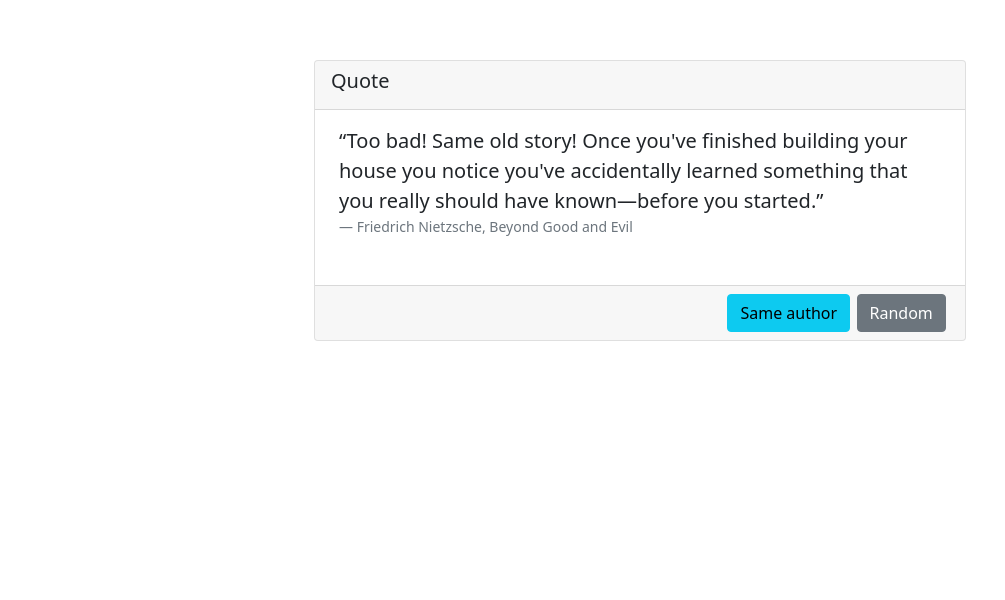
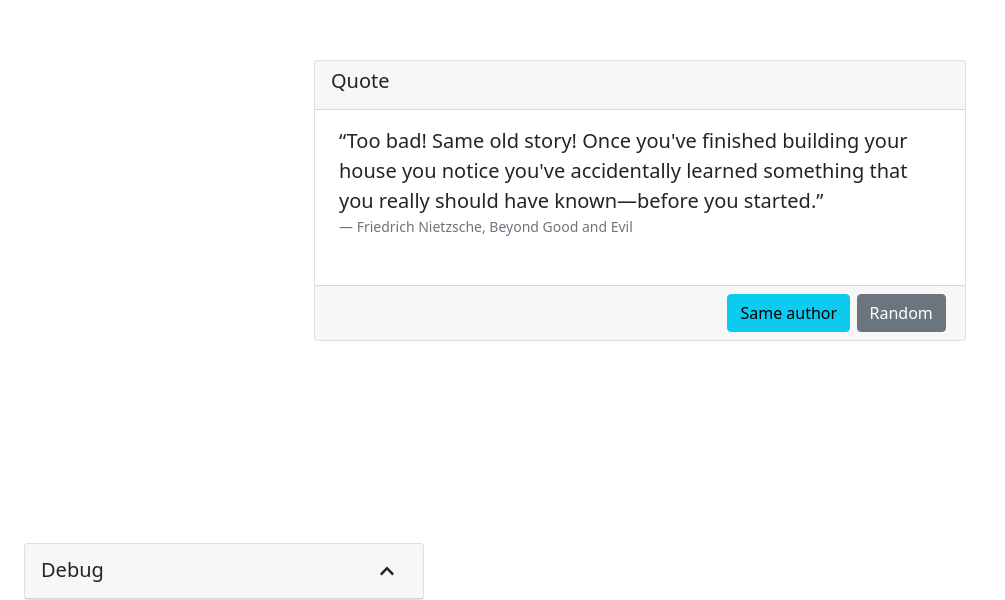
Before and after one commit to huuff/quoteapi, a Vue app: page / in a window 1280 px wide. Shown: the part 200-800 px from the top of the page, without its empty margins (0-1005 px from the left). Built offline with nearby package versions, Linux system fonts and the light colour scheme.

Commit message:
added debug window

```diff
--- a/package.json
+++ b/package.json
@@ -9,6 +9,9 @@
     "lint": "vue-cli-service lint"
   },
   "dependencies": {
+    "@fortawesome/fontawesome-svg-core": "^1.2.36",
+    "@fortawesome/free-solid-svg-icons": "^5.15.4",
+    "@fortawesome/vue-fontawesome": "^3.0.0-5",
     "@types/bootstrap": "^5.1.6",
     "bootstrap": "^5.1.3",
     "core-js": "^3.6.5",
--- a/src/App.vue
+++ b/src/App.vue
@@ -8,11 +8,13 @@
       class="col col-sm-8 col-lg-6"
     ></the-quote-box>
   </div>
+  <the-debug-window class="fixed-bottom ms-4"></the-debug-window>
 </template>
 
 <script setup lang="ts">
 import { ref, onUnmounted } from 'vue';
 import TheQuoteBox from '@/components/TheQuoteBox.vue';
+import TheDebugWindow from '@/components/TheDebugWindow.vue';
 import { Quote } from '@/quotes/quote';
 import { JsonQuoteRetriever } from '@/quotes/json-quote-retriever';
 
--- /dev/null
+++ b/src/components/TheDebugWindow.vue
@@ -0,0 +1,43 @@
+<template>
+<div class="card">
+  <div class="card-header d-flex flex-row justify-content-between align-items-baseline">
+    <h5 class="d-inline">Debug </h5>
+    <button type="button" @click="show = !show" class="btn btn-outline">
+        <font-awesome-icon :icon="show ? 'chevron-down' : 'chevron-up'"></font-awesome-icon>
+    </button>
+  </div>
+  <div class="collapse" ref="collapsibleElement">
+    <div class="card-body">
+      <p>Test text</p>
+    </div>
+  </div>
+</div>
+</template>
+
+<script setup lang="ts">
+import { ref, onMounted, watch } from 'vue';
+import { Collapse } from 'bootstrap';
+
+const collapsibleElement = ref<null | Element>(null);
+let collapsible: null | Collapse;
+const show = ref(false);
+
+onMounted(() => {
+  if (collapsibleElement.value) {
+    collapsible = new Collapse(collapsibleElement.value, { toggle: false});
+  }
+});
+
+watch(show, (newValue: boolean) => {
+  if (newValue)
+    collapsible?.show();
+  else
+    collapsible?.hide();
+});
+</script>
+
+<style scoped>
+.card {
+  width: 400px;
+}
+</style>
--- a/src/main.ts
+++ b/src/main.ts
@@ -2,5 +2,13 @@ import { createApp } from "vue";
 import App from "./App.vue";
 import "bootstrap";
 import "bootstrap/dist/css/bootstrap.min.css";
+import { library } from '@fortawesome/fontawesome-svg-core';
+import { faChevronUp, faChevronDown } from '@fortawesome/free-solid-svg-icons';
+import { FontAwesomeIcon } from '@fortawesome/vue-fontawesome';
 
-createApp(App).mount("#app");
+library.add(faChevronUp);
+library.add(faChevronDown);
+
+createApp(App)
+  .component("font-awesome-icon", FontAwesomeIcon)
+  .mount("#app");
```
Also changed, not shown: 1 other file (tests, documents, lock files or other folders).
